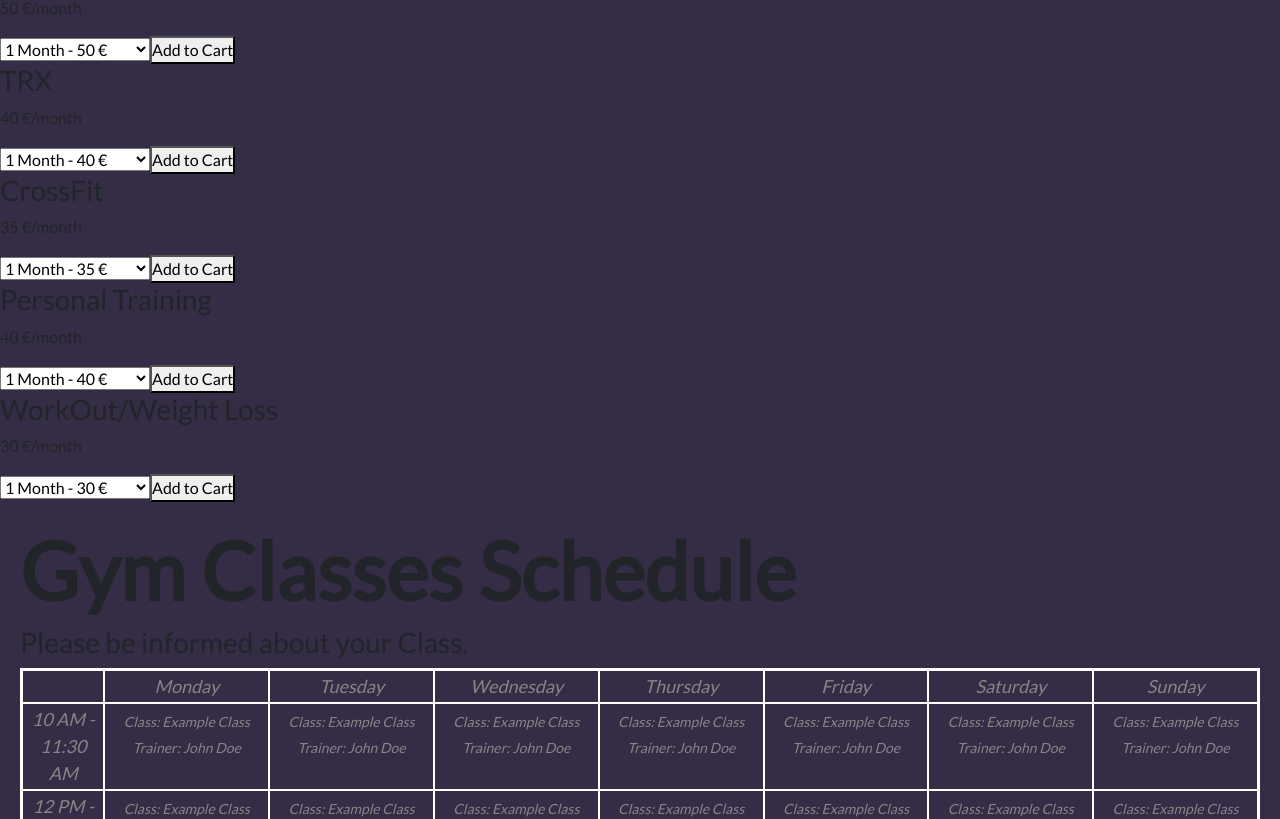
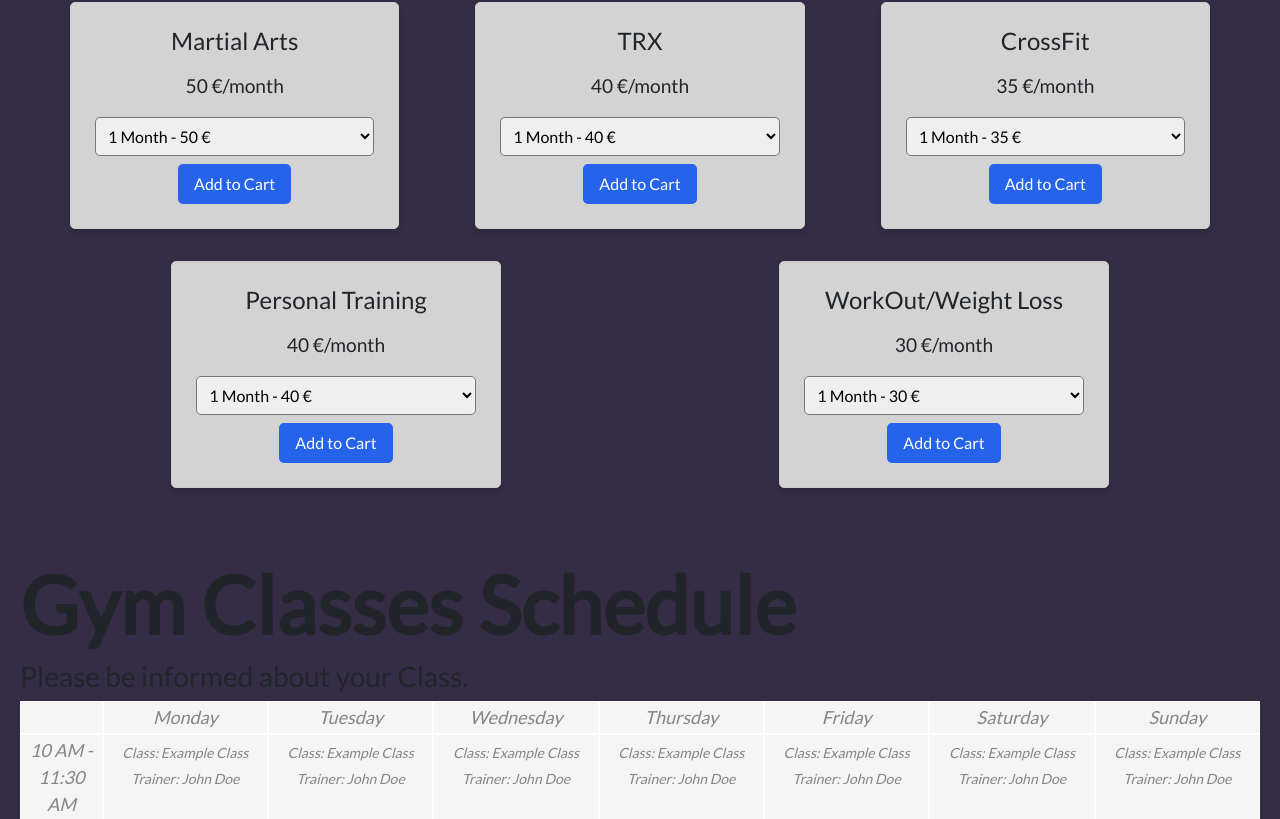
Before and after one commit to ptzivaras/my-gym, a React (Create React App) app: page / in a window 1280 px wide. Shown: the part 2761-3580 px from the top of the page. Built offline with nearby package versions, Linux system fonts and the light colour scheme; the HTML template or start-up script is replaced by a standard one.

Commit message:
UI Change
colors etc

```diff
--- /dev/null
+++ b/src/Components/Pages/Membership.css
@@ -0,0 +1,54 @@
+.membership-container {
+    text-align: center;
+    padding: 2rem;
+
+  }
+
+  .membership-grid {
+    display: flex;
+    flex-wrap: wrap;
+    justify-content: space-around;
+  }
+
+  .membership-option {
+    border: 1px solid #ccc;
+    padding: 1.5rem;
+    margin: 1rem;
+    text-align: center;
+    box-shadow: 0px 4px 6px rgba(0, 0, 0, 0.1);
+    border-radius: 5px;
+    background-color: lightgray;
+  }
+
+  .membership-option h3 {
+    font-size: 1.5rem;
+    margin-bottom: 1rem;
+  }
+
+  .membership-option p {
+    font-size: 1.2rem;
+    margin-bottom: 0.5rem;
+  }
+
+  .membership-option select {
+    width: 100%;
+    padding: 0.5rem;
+    border-radius: 5px;
+    margin: 0.5rem 0;
+    font-size: 1rem;
+  }
+
+  .cta-button {
+    background-color: #2563eb;
+    color: white;
+    border: none;
+    border-radius: 5px;
+    padding: 0.5rem 1rem;
+    font-size: 1rem;
+    cursor: pointer;
+    transition: background-color 0.3s ease-in-out;
+  }
+
+  .cta-button:hover {
+    background-color: #1f4cce;
+  }
--- a/src/Components/Pages/Membership.js
+++ b/src/Components/Pages/Membership.js
@@ -1,4 +1,5 @@
 import React from "react";
+import './Membership.css';
 
 const Membership = () => {
   const membershipOptions = [
--- a/src/Components/Pages/Schedule.css
+++ b/src/Components/Pages/Schedule.css
@@ -6,7 +6,6 @@
   display: grid;
   grid-template-columns: 1fr repeat(7, 2fr); /* 1 column for time slots + 7 columns for days */
   grid-gap: 0px;
-  border: 2px solid white;
   background-color: transparent;
 
 }
@@ -17,14 +16,14 @@
   border: 1px solid white;
   padding: 2px;
   text-align: center;
-  background-color: transparent;
+  background-color: whitesmoke;
   color: rgb(133, 133, 134);
   font-size: 18px;
   font-style: italic;
 }
 
 .schedule-grid-time-slot {
-  background-color: transparent;
+  background-color: whitesmoke;
   /* font-weight: bold; */
 }
 
@@ -32,4 +31,5 @@
 .trainer-info {
   margin-top: 5px;
   font-size: 14px;
+
 }
```
